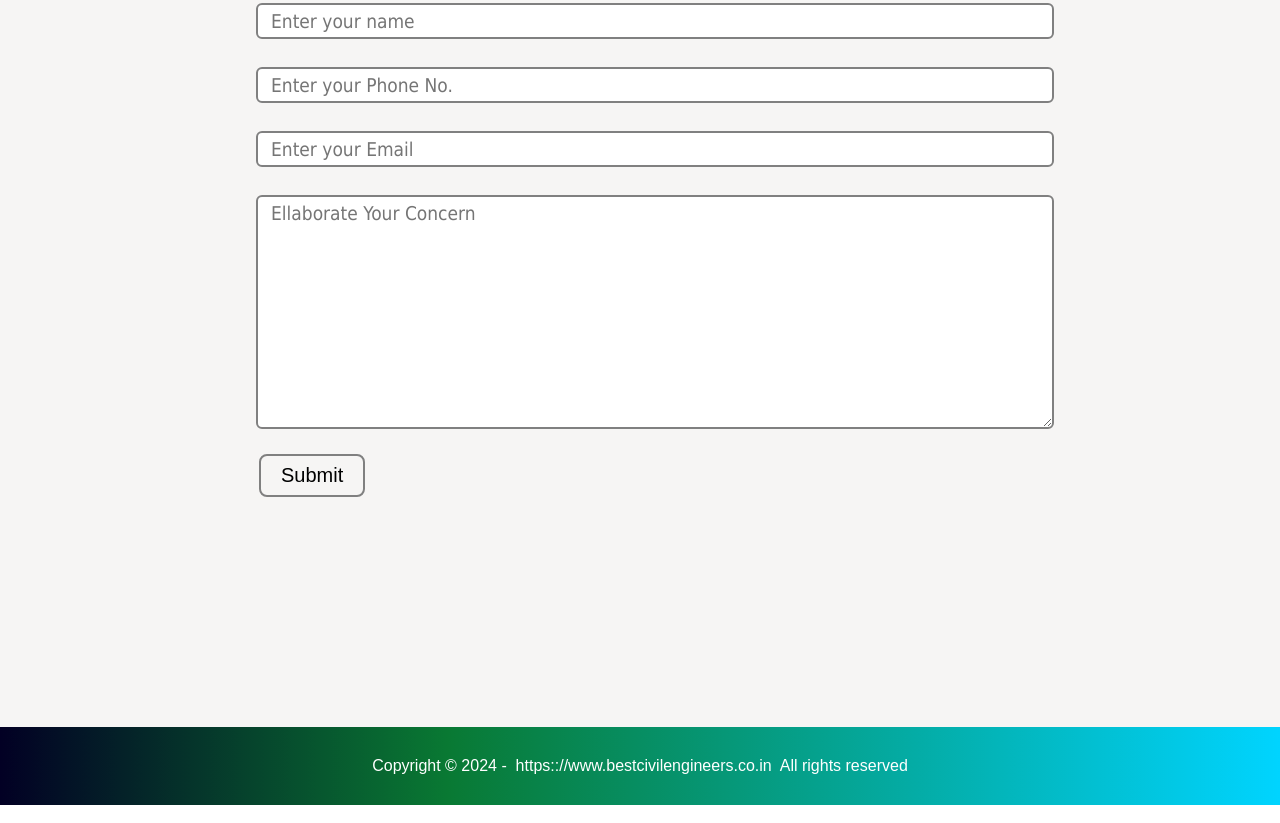
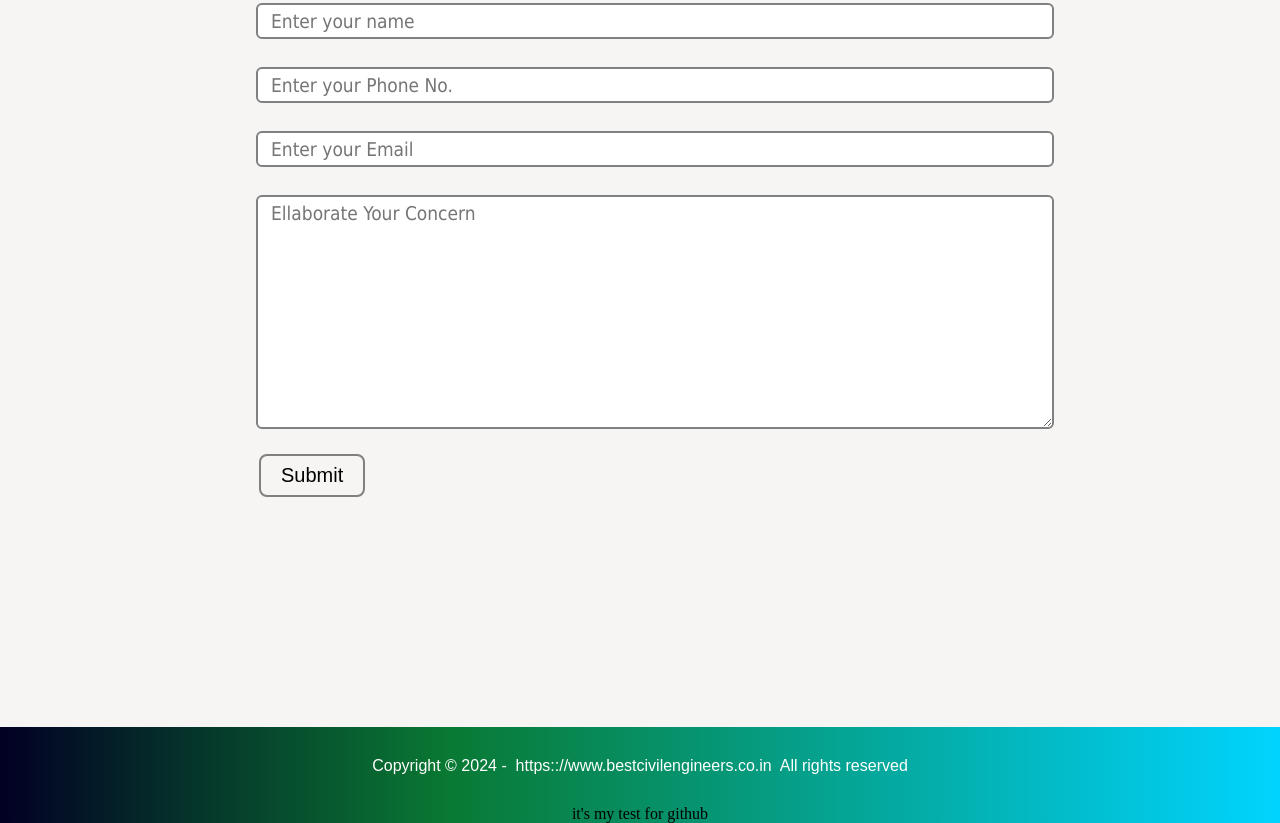
Before and after one commit to BideeptaKaran/Vocal_Local, a plain HTML site: page index.html in a window 1280 px wide. Shown: the part 1741-2564 px from the top of the page. Drawn offline with Linux system fonts and the light colour scheme; files that its build step writes are made by us from their sources; files whose address does not match are found by name.

Commit message:
test commit

```diff
--- a/index.html
+++ b/index.html
@@ -109,7 +109,9 @@
         Copyright &copy; 2024 - &nbsp; <span style="font-size: medium;"> https:://www.bestcivilengineers.co.in </span>&nbsp; All rights reserved
     </p>
 
-
+    <div class="test">
+        <p>it's my test for github</p>
+    </div>
   </footer>
   <script src="js/resp.js"></script>
 
```
